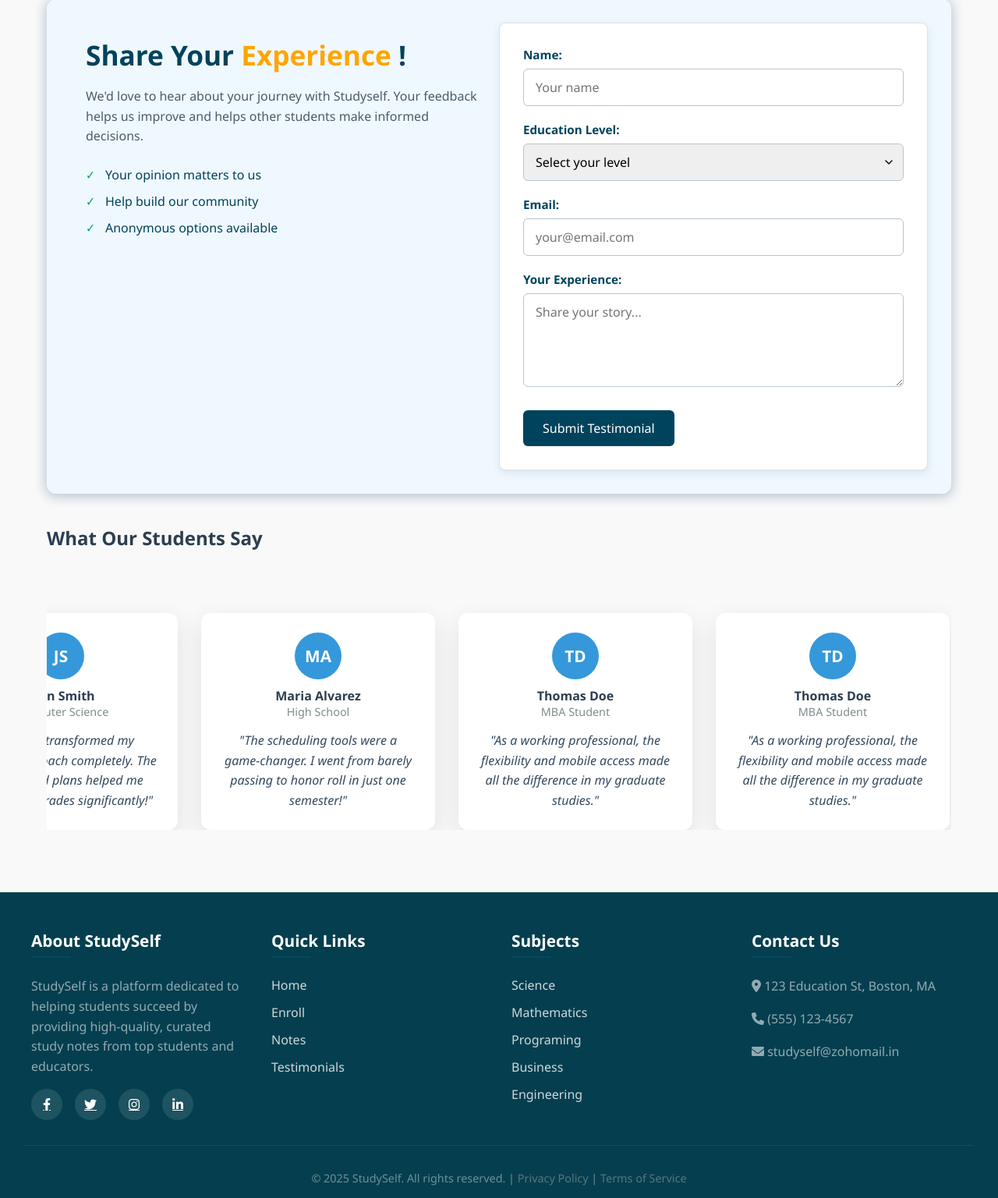
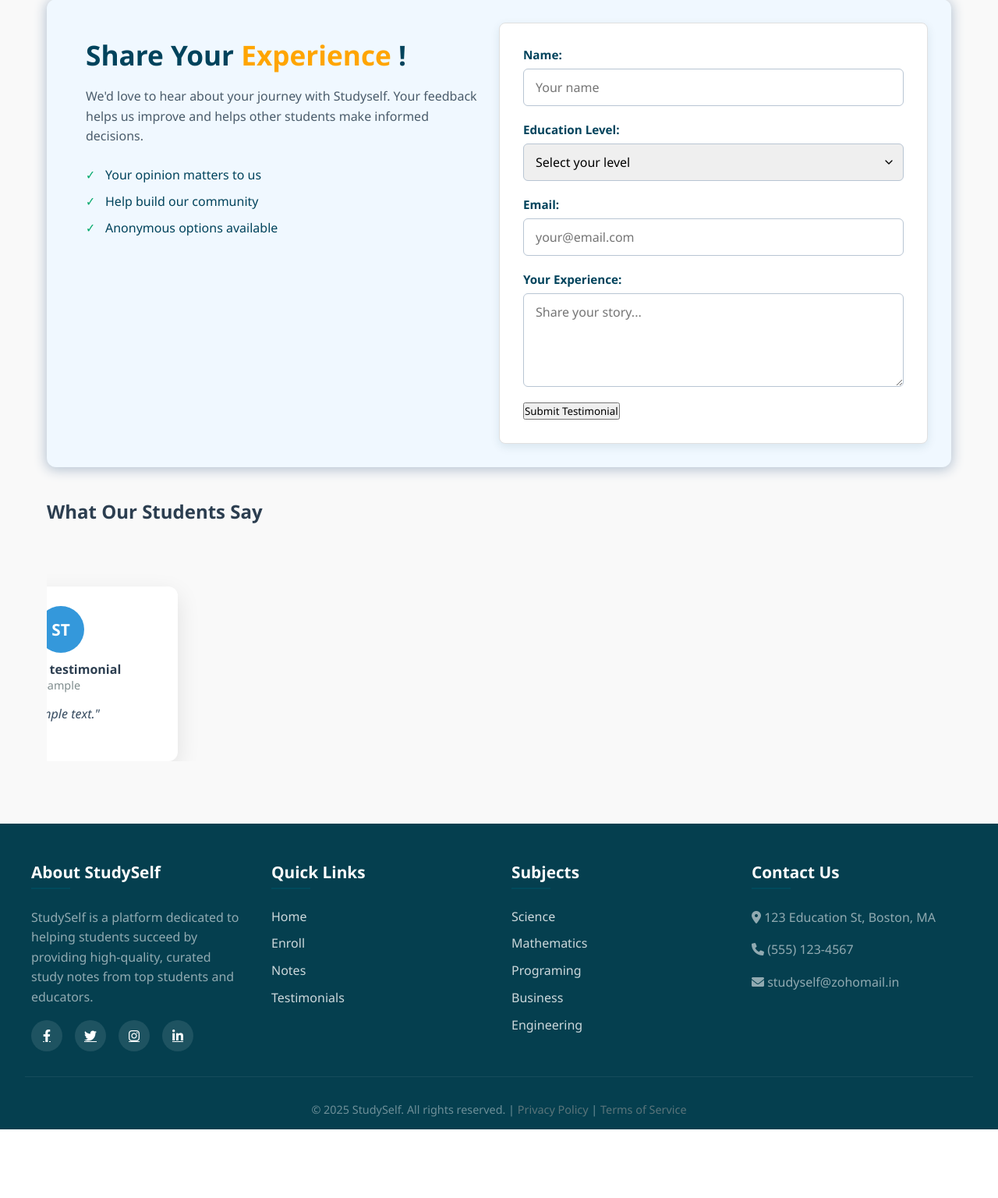
Before and after one commit to sumansorav123/StudySelf, a PHP site: page /user/user_dashboard.php in a window 1280 px wide. Shown: the part 2264-3800 px from the top of the page at 78% size. After the commit the page ends 3712 px from the top, so only its background shows below. Run offline with PHP 8.4, Linux system fonts and the light colour scheme; the visitor is signed in with stand-in values (Sample User, id 1); tables that the repository leaves empty or names only in its code hold one stand-in row (values such as "Sample post"); grey boxes marked "Sample" are stand-in pictures.

Commit message:
fixed testimonials issue

```diff
--- a/user/user_dashboard.php
+++ b/user/user_dashboard.php
@@ -26,6 +26,38 @@
     header("Location: ./view/notes_view.php?note_id=" . urlencode($note_id));
     exit();
 }
+ ?>
+
+ <!-- testimonials database -->
+ <?php
+    // inset testimonials
+    if (isset($_POST['testimonial_submit'])) {
+    $name = htmlspecialchars($_POST['name']);
+    $education = htmlspecialchars($_POST['education']);
+    $email = htmlspecialchars($_POST['email']);
+    $msg = htmlspecialchars($_POST['msg']);
+
+    // Validate inputs
+    if (empty($name) || empty($education) || empty($email) || empty($msg)) {
+        $_SESSION['testimonial_error'] = "All fields are required.";
+    } else {
+        $stmt = $connection->prepare("INSERT INTO testimonials (name, education, email, message) VALUES (?, ?, ?, ?)");
+        $stmt->bind_param("ssss", $name, $education, $email, $msg);
+
+        if ($stmt->execute()) {
+            $_SESSION['testimonial_success'] = true;
+        } else {
+            $_SESSION['testimonial_error'] = "Error submitting testimonial. Please try again.";
+        }
+
+        $stmt->close();
+    }
+
+    // Redirect to prevent duplicate submission
+    header("Location: " . $_SERVER['PHP_SELF']);
+    exit();
+}
+
  ?>
 <!DOCTYPE html>
 <html lang="en">
@@ -387,7 +419,7 @@
                     </div>
                 </div>
                 <div class="testimonial-card">
-                    <form action=" " method="POST" id="testimonialForm">
+                    <form action="<?php echo htmlspecialchars($_SERVER['PHP_SELF']); ?>" method="POST" id="testimonialForm">
     <div class="form-group">
         <label for="name" class="lbl">Name:</label>
         <input type="text" name="name" id="name" class="ipt" placeholder="Your name" required>
@@ -408,76 +440,51 @@
     </div>
     <div class="form-group">
         <label for="msg" class="lbl">Your Experience:</label>
-                        <textarea name="msg" id="msg" class="ipt" placeholder="Share your story..." maxlength="100" required></textarea>
+        <textarea name="msg" id="msg" class="ipt" placeholder="Share your story..." required></textarea>
+    </div>
+    <input type="submit" name="testimonial_submit"  value="Submit Testimonial">
+</form>
 
                 </div>
-                        <button type="submit" class="submit-btn" id="submit-btn">Submit Testimonial</button>
-                    </form>
+            </div>
+            <div class="testimonial-msg">
+    <h2>What Our Students Say</h2>
+    <div class="testimonial-list">
+        <?php
+        // Fetch testimonials from the database
+        $testimonial_result = $connection->query("SELECT * FROM testimonials ORDER BY id DESC");
+        if ($testimonial_result->num_rows > 0) {
+            $delay = 0;
+            while ($testimonial = $testimonial_result->fetch_assoc()) {
+                $name = htmlspecialchars($testimonial['name']);
+                $education = htmlspecialchars($testimonial['education']);
+                $message = htmlspecialchars($testimonial['message']);
+                $created_at = date("d M Y", strtotime($testimonial['submitted_at'])); // format date
+                $initials = strtoupper(substr($name, 0, 1)) . (strpos($name, " ") !== false ? strtoupper(substr(explode(" ", $name)[1], 0, 1)) : "");
+        ?>
+            <div class="testimonial-hanging active" style="--delay: <?= $delay ?>s">
+                <div class="hanging-card">
+                    <div class="user-info">
+                        <div class="user-avatar"><?= $initials ?></div>
+                        <h4><?= $name ?></h4>
+                        <span><?= $education ?></span>
+                    </div>
+                    <div class="testimonial-text">
+                        <p>"<?= $message ?>"</p>
+                        <small><?= $created_at ?></small>
+                    </div>
+                </div>
+            </div>
+        <?php
+                $delay += 0.2; // stagger animation
+            }
+        } else {
+            echo "<p>No testimonials yet!</p>";
+        }
+        ?>
     </div>
 </div>
 
-            <div class="testimonial-msg">
-                <h2>What Our Students Say</h2>
-               <div class="testimonial-list">
-                 <div class="testimonial-hanging active" style="--delay: 0">
-
-                    <div class="hanging-card">
-                        <div class="user-info">
-                            <div class="user-avatar">JS</div>
-                            <h4>John Smith</h4>
-                            <span>Computer Science</span>
-                        </div>
-                        <div class="testimonial-text">
-                            <p>"Studyself transformed my learning approach completely. The personalized plans helped me improve my grades significantly!"</p>
-                        </div>
-
-                    </div>
-                </div>
-
-                <div class="testimonial-hanging" style="--delay: 0.2">
-
-                    <div class="hanging-card">
-                        <div class="user-info">
-                            <div class="user-avatar">MA</div>
-                            <h4>Maria Alvarez</h4>
-                            <span>High School</span>
-                        </div>
-                        <div class="testimonial-text">
-                            <p>"The scheduling tools were a game-changer. I went from barely passing to honor roll in just one semester!"</p>
-                        </div>
-                    </div>
-                </div>
-
-                <div class="testimonial-hanging" style="--delay: 0.4">
-
-                    <div class="hanging-card">
-                        <div class="user-info">
-                            <div class="user-avatar">TD</div>
-                            <h4>Thomas Doe</h4>
-                            <span>MBA Student</span>
-                        </div>
-                        <div class="testimonial-text">
-                            <p>"As a working professional, the flexibility and mobile access made all the difference in my graduate studies."</p>
-                        </div>
-                    </div>
-                </div>
-
-                 <div class="testimonial-hanging" style="--delay: 0.4">
-
-                    <div class="hanging-card">
-                        <div class="user-info">
-                            <div class="user-avatar">TD</div>
-                            <h4>Thomas Doe</h4>
-                            <span>MBA Student</span>
-                        </div>
-                        <div class="testimonial-text">
-                            <p>"As a working professional, the flexibility and mobile access made all the difference in my graduate studies."</p>
-                        </div>
-
-                    </div>
-                </div>
-                </div>
-            </div>
         </div>
     </section>
 
@@ -617,19 +624,19 @@
             });
         });
     });
+});
+//     const submit = document.querySelector("#submit-btn");
+//     const alert = document.querySelector(".testimonial-alert");
 
-    const submit = document.querySelector("#submit-btn");
-    const alert = document.querySelector(".testimonial-alert");
+//     if (submit && alert) {
+//         submit.addEventListener("click", () => {
+//             alert.style.display = "block";
+//             setTimeout(() => {
+//                 alert.style.display = "none";
+//             }, 3000);
+//         });
+//     }
 
-    if (submit && alert) {
-        submit.addEventListener("click", () => {
-            alert.style.display = "block";
-            setTimeout(() => {
-                alert.style.display = "none";
-            }, 3000);
-        });
-    }
-});
     </script>
 
 </body>
```
Also changed, not shown: admin/uploads/demos/686bde49ea5cc.png (added), admin/uploads/demos/686bde49eb7f9.png (added), admin/uploads/demos/686bde49ec938.png (added), admin/uploads/thumbnails/686bde49e971f.png (added), 1 other file. Lines whose indentation alone changed are shown as unchanged.
